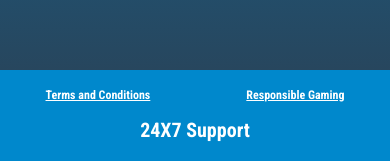
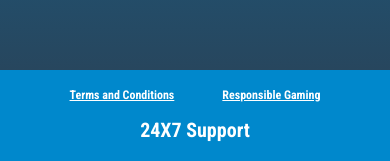
Before and after one commit to mohit-acredge/allpanelexch-login, a React (Create React App) app in the folder my-project/: page / in a window 390 px wide. Shown: the part 680-841 px from the top of the page. Built offline with nearby package versions, Linux system fonts and the light colour scheme.

Commit message:
some adjustment with padding and margin

```diff
--- a/my-project/src/Components/Login.jsx
+++ b/my-project/src/Components/Login.jsx
@@ -8,10 +8,10 @@ import logo from "../assets/all-logo.png";
 const Login = () => {
   return (
     <div className=" flex flex-col items-center justify-center ">
-      <div className=" text-8xl font-bold text-white sm:pt-8 pt-2 pb-5 ">
+      <div className="font-bold text-white sm:pt-8 pt-2 pb-5 ">
         <img
           src={logo}
-          className=" w-auto max-w-[150px] sm:max-w-[200px] "
+          className="w-auto max-w-[150px] sm:max-w-[200px] "
           alt="logo"
         />
       </div>
@@ -62,12 +62,12 @@ const Login = () => {
             </div>
           </div>
 
-          <div className="flex justify-between items-center p-1 text-white text-lg rounded-[4px] bg-[#0088CC] mb-3 ">
-            <button className=" flex-grow text-center">Login</button>
+          <div className="flex justify-between items-center p-1 text-white text-lg rounded-[4px] bg-[#0088CC] mb-3 hover:bg-[#0088cce6]">
+            <button className=" flex-grow text-center ">Login</button>
             <FaSignInAlt className=" mr-2" />
           </div>
 
-          <div className="flex justify-between items-center p-1 text-white text-lg rounded-[4px] bg-[#0088CC] ">
+          <div className="flex justify-between items-center p-1 text-white text-lg rounded-[4px] bg-[#0088CC]  hover:bg-[#0088cce6]">
             <button className=" flex-grow text-center">
               Login with demo ID
             </button>
@@ -89,9 +89,9 @@ const Login = () => {
       </div>
 
       {/* footer */}
-      <div className=" absolute flex flex-col sm:flex-row md:flex-row items-center justify-center text-center bottom-0 w-full h-auto sm:h-16 bg-[#0088cc] sm:px-3 px-7 sm:pb-3 pb-5  sm:pt-3 pt-4">
+      <div className="fixed flex flex-col sm:flex-row md:flex-row items-center justify-center text-center bottom-0 w-full h-auto sm:h-16 bg-[#0088cc] sm:px-3 px-7 sm:pb-3 pb-5  sm:pt-3 pt-4">
         {/* Link container */}
-        <div className="sm:absolute sm:left-0 flex flex-row sm:flex-row items-center justify-start sm:gap-4 gap-24  sm:text-base text-[12px]  font-bold text-white sm:ml-3 mb-3 sm:mb-0">
+        <div className="sm:absolute sm:left-0 flex  flex-row sm:flex-row items-center justify-start  sm:gap-4 gap-12  sm:text-base text-[12px]  font-bold text-white sm:ml-3 mb-3 sm:mb-0 flex-wrap">
           <a href="#" className=" sm:no-underline underline whitespace-nowrap">
             Terms and Conditions
           </a>
@@ -100,7 +100,9 @@ const Login = () => {
           </a>
         </div>
 
-        <h2 className="sm:text-2xl text-xl font-bold text-white">24X7 Support</h2>
+        <h2 className="sm:text-2xl text-xl font-bold text-white">
+          24X7 Support
+        </h2>
       </div>
     </div>
   );
```
